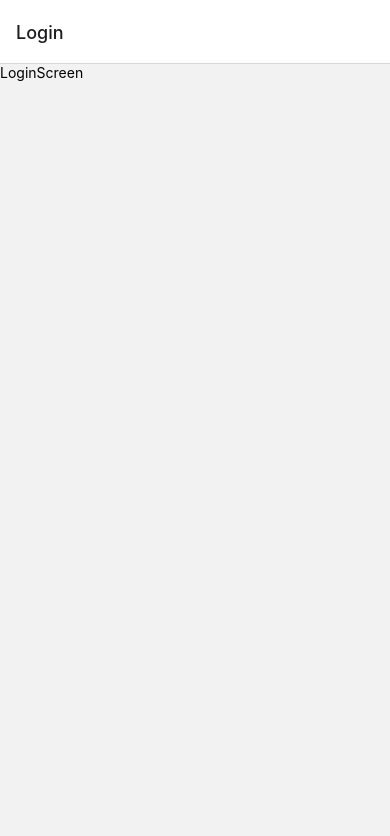
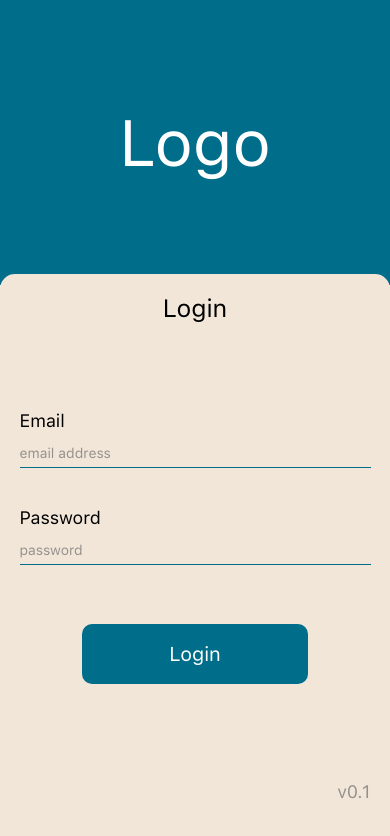
Before and after one commit to aung-zan/event-planner-mobile, a React Native app: screen /Login in a window 390 px wide. Shown: the top 836 px of the page. Built offline with nearby package versions, Linux system fonts and the light colour scheme.

Commit message:
complete auth flow and login screen

```diff
--- a/package.json
+++ b/package.json
@@ -20,7 +20,8 @@
     "react-native-screens": "~3.29.0",
     "expo-font": "~11.10.2",
     "expo-splash-screen": "~0.26.4",
-    "@react-native-async-storage/async-storage": "1.21.0"
+    "@react-native-async-storage/async-storage": "1.21.0",
+    "expo-device": "~5.9.3"
   },
   "devDependencies": {
     "@babel/core": "^7.20.0"
--- a/src/api/EventList.js
+++ b/src/api/EventList.js
@@ -1,7 +1,11 @@
 import { headers, host } from "../constants/Constants";
+import { getToken } from "../helper/Storage";
 
 export const getEvents = async () => {
   try {
+    const token = await getToken();
+    headers['Authorization'] = `Bearer ${token}`;
+
     const response = await fetch(`${host}/api/v1.0/list`, {
       headers: headers
     });
--- /dev/null
+++ b/src/api/Login.js
@@ -0,0 +1,25 @@
+import { headers, host } from "../constants/Constants";
+
+export const authLogin = async (email, password, device_name) => {
+  try {
+    const response = await fetch(`${host}/api/v1.0/login`, {
+      headers: headers,
+      method: "POST",
+      body: JSON.stringify({ email, password, device_name }),
+    });
+
+    if (response.status === 422) {
+      const error = await response.json();
+      throw new Error(error.message);
+    }
+
+    if (!response.ok) {
+      throw new Error("Something went wrong.");
+    }
+
+    const result = await response.json();
+    return result;
+  } catch (error) {
+    throw error;
+  }
+};
--- /dev/null
+++ b/src/components/InputBox.js
@@ -0,0 +1,65 @@
+import { StyleSheet, Text, View, TextInput } from "react-native";
+import { Colors } from "../constants/Constants";
+
+const Email = ({ value, onChange }) => {
+  return (
+    <View style={styles.container}>
+      <Text style={styles.inputLabel}>Email</Text>
+      <TextInput
+        style={styles.input}
+        placeholder="email address"
+        placeholderTextColor={Colors.light}
+        autoCapitalize="none"
+        keyboardType="email-address"
+        value={value}
+        onChangeText={(text) => onChange(text)}
+        keyboardAppearance="dark"
+      />
+    </View>
+  );
+};
+
+const Password = ({ value, onChange }) => {
+  return (
+    <View style={styles.container}>
+      <Text style={styles.inputLabel}>Password</Text>
+      <TextInput
+        style={styles.input}
+        placeholder="password"
+        placeholderTextColor={Colors.light}
+        secureTextEntry={true}
+        value={value}
+        onChangeText={(text) => onChange(text)}
+        keyboardAppearance="dark"
+      />
+    </View>
+  );
+};
+
+const InputBox = ({ type, value, onChange }) => {
+  return type === "email" ? (
+    <Email value={value} onChange={onChange} />
+  ) : (
+    <Password value={value} onChange={onChange} />
+  );
+};
+
+export default InputBox;
+
+const styles = StyleSheet.create({
+  container: {
+    marginHorizontal: "5%",
+    marginBottom: "10%",
+  },
+  inputLabel: {
+    fontFamily: "SF",
+    fontSize: 18,
+  },
+  input: {
+    marginTop: "2%",
+    height: 30,
+    borderBottomWidth: 1,
+    borderBottomColor: Colors.secondary,
+    fontFamily: "SF",
+  },
+});
--- a/src/constants/Constants.js
+++ b/src/constants/Constants.js
@@ -1,7 +1,7 @@
 export const host = "http://127.0.0.1:8000";
 // export const host = "http://192.168.100.34:8000";
 
-export const headers = {
+export let headers = {
   "Content-Type": "application/json",
   "Accept": "application/json",
 };
--- a/src/helper/Storage.js
+++ b/src/helper/Storage.js
@@ -2,9 +2,17 @@ import AsyncStorage from "@react-native-async-storage/async-storage";
 
 export const getToken = async() => {
   try {
-    const token = await AsyncStorage.getItem('token');
+    const token = await AsyncStorage.getItem("token");
     return token;
   } catch (error) {
     console.log("error in getting item:" + error);
   }
 }
+
+export const setToken = async (token) => {
+  try {
+    await AsyncStorage.setItem("token", token);
+  } catch (error) {
+    console.log("error in setting item:" + error);
+  }
+}
--- a/src/navigators/StackNavigator.js
+++ b/src/navigators/StackNavigator.js
@@ -1,8 +1,8 @@
-import { createNativeStackNavigator } from '@react-navigation/native-stack'
-import { NavigationContainer } from '@react-navigation/native';
-import { useGlobal } from '../providers/GlobalProvider';
-import LoginScreen from '../screens/LoginScreen';
-import EventScreen from '../screens/EventScreen';
+import { createNativeStackNavigator } from "@react-navigation/native-stack";
+import { NavigationContainer } from "@react-navigation/native";
+import { useGlobal } from "../providers/GlobalProvider";
+import LoginScreen from "../screens/LoginScreen";
+import EventScreen from "../screens/EventScreen";
 
 const Stack = createNativeStackNavigator();
 
@@ -13,13 +13,19 @@ const StackNavigator = () => {
     <NavigationContainer>
       <Stack.Navigator>
         {!authenticated ? (
-          <Stack.Screen name="Login" component={LoginScreen} />
+          <Stack.Screen
+            name="Login"
+            component={LoginScreen}
+            options={{
+              headerShown: false,
+            }}
+          />
         ) : (
           <Stack.Screen name="Event" component={EventScreen} />
         )}
       </Stack.Navigator>
     </NavigationContainer>
-  )
-}
+  );
+};
 
-export default StackNavigator
+export default StackNavigator;
--- a/src/screens/LoginScreen.js
+++ b/src/screens/LoginScreen.js
@@ -1,14 +1,145 @@
-import { StyleSheet, Text, View } from 'react-native'
-import React from 'react'
+import {
+  KeyboardAvoidingView,
+  Platform,
+  Pressable,
+  StyleSheet,
+  Text,
+  View,
+} from "react-native";
+import React from "react";
+import InputBox from "../components/InputBox";
+import { Colors } from "../constants/Constants";
+import { useGlobal } from "../providers/GlobalProvider";
+import * as Device from "expo-device";
+import { authLogin } from "../api/Login";
+import { setToken } from "../helper/Storage";
 
 const LoginScreen = () => {
+  const [email, setEmail] = React.useState("");
+  const [password, setPassword] = React.useState("");
+  const [message, setMessage] = React.useState("");
+  const { setAuthenticated } = useGlobal();
+
+  // login function
+  const login = async () => {
+    setMessage("");
+
+    try {
+      const result = await authLogin(email, password, Device.deviceName);
+
+      await setToken(result.data);
+      setAuthenticated(true);
+    } catch ({ message }) {
+      setMessage(message);
+    }
+  };
+
   return (
-    <View>
-      <Text>LoginScreen</Text>
-    </View>
-  )
-}
+    <KeyboardAvoidingView
+      behaviour={Platform.OS === "ios" ? "padding" : "height"}
+      style={styles.mainContainer}
+    >
+      <View style={styles.container}>
+        <View style={styles.header}>
+          <Text style={styles.headerText}>Logo</Text>
+        </View>
 
-export default LoginScreen
+        <View style={styles.body}>
+          <Text style={styles.title}>Login</Text>
 
-const styles = StyleSheet.create({})
+          <View style={styles.error}>
+            <Text style={styles.errorMessage}>{message}</Text>
+          </View>
+
+          <View style={styles.loginForm}>
+            <InputBox type="email" value={email} onChange={setEmail} />
+            <InputBox type="password" value={password} onChange={setPassword} />
+
+            <Pressable style={styles.button} onPress={login}>
+              <Text style={styles.buttonText}>Login</Text>
+            </Pressable>
+          </View>
+
+          <View style={styles.version}>
+            <Text style={styles.versionText}>v0.1</Text>
+          </View>
+        </View>
+      </View>
+    </KeyboardAvoidingView>
+  );
+};
+
+export default LoginScreen;
+
+const styles = StyleSheet.create({
+  mainContainer: {
+    flex: 1,
+  },
+  container: {
+    flex: 1,
+  },
+  header: {
+    flex: 2,
+    backgroundColor: Colors.secondary,
+    alignItems: "center",
+    justifyContent: "center",
+  },
+  headerText: {
+    fontFamily: "SF",
+    fontSize: 65,
+    color: Colors.white,
+  },
+  body: {
+    flex: 4,
+    backgroundColor: Colors.primary,
+    borderTopLeftRadius: 15,
+    borderTopRightRadius: 15,
+    borderColor: Colors.primary,
+    marginTop: "-3%",
+  },
+  title: {
+    marginTop: "5%",
+    textAlign: "center",
+    fontFamily: "SF",
+    fontSize: 25,
+  },
+  error: {
+    marginTop: "10%",
+    marginHorizontal: "5%",
+    height: "5%",
+    justifyContent: "center",
+    alignItems: "center",
+  },
+  errorMessage: {
+    fontFamily: "SF",
+    fontSize: 18,
+    color: Colors.danger,
+  },
+  loginForm: {
+    marginTop: "5%",
+  },
+  button: {
+    borderRadius: 10,
+    marginTop: "5%",
+    marginHorizontal: "21%",
+    height: 60,
+    alignItems: "center",
+    justifyContent: "center",
+    backgroundColor: Colors.secondary,
+  },
+  buttonText: {
+    fontFamily: "SF",
+    fontSize: 20,
+    color: Colors.white,
+  },
+  version: {
+    marginTop: "25%",
+    marginHorizontal: "5%",
+    alignItems: "flex-end",
+  },
+  versionText: {
+    fontFamily: "SF",
+    fontSize: 18,
+    color: Colors.light,
+  },
+});
```
Also changed, not shown: 1 other file (tests, documents, lock files or other folders).
